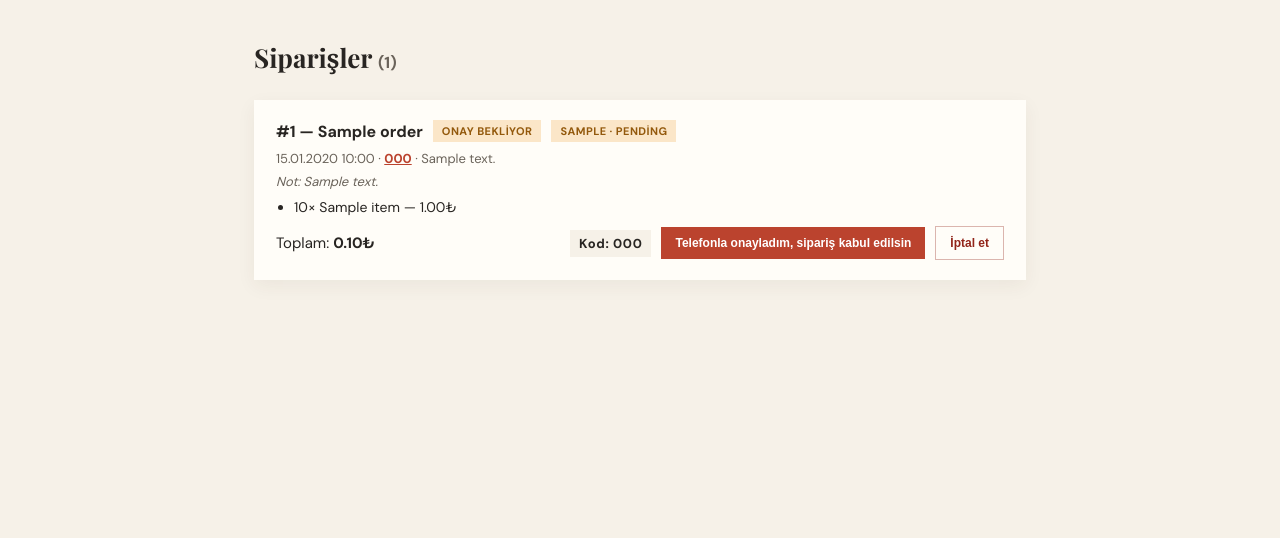
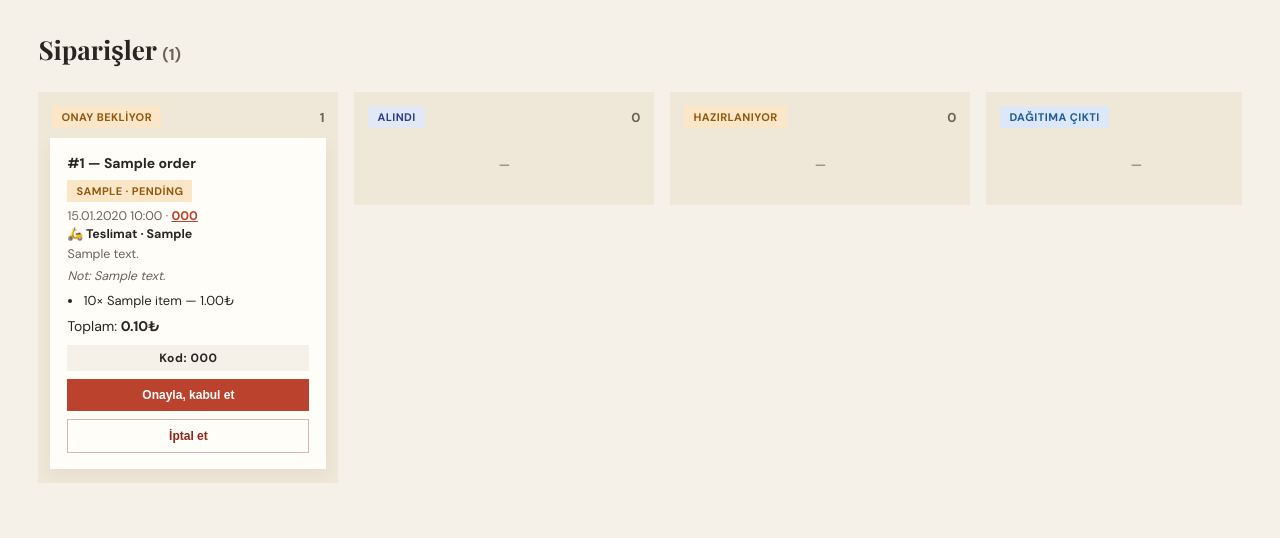
Before and after one commit to oguzhangokdaldal-coder/payidar_pide, a Flask app: page /admin/siparisler in a window 1280 px wide. Shown: the part 75-613 px from the top of the page. Run offline with Flask 3, Linux system fonts and the light colour scheme; the visitor is signed in with stand-in values (Sample User, id 1); tables that the repository leaves empty hold one stand-in row (values such as "Sample post").

Commit message:
Mahalleye gore minimum sepet tutari, Gel Al secenegi, calisma saatleri ve yonetim panelinde durum sutunlari
- Siparis sayfasina 'Adrese Teslimat' / 'Gel Al' secimi eklendi; teslimatta
  mahalle secimi zorunlu, her mahallenin kendi minimum sepet tutari var
  (Cunur 500, Mehmet Tonge 800, Akkent 1100, Dogu Kampus 600). Gel Al'da
  minimum yok, adres/mahalle istenmiyor.
- 'Konumumu kullan' butonu tarayici konumuna (Haversine ile) en yakin
  mahalleyi otomatik seciyor, musteri isterse elle degistirebiliyor.
  Konum, cihazin o anki yerini verdigi icin tek basina guvenilir kaynak
  degil; bu yuzden secim/onay her zaman musteride kaliyor.
- Minimum tutara ulasilmadiginda buton kilitlenmiyor, 'Siparisi onayla'ya
  basildiginda net bir uyari gosteriliyor (sunucu tarafinda da ayrica
  dogrulaniyor, bu yuzden client-side kontrol atlatilamaz).
- Calisma saatleri eklendi (.env: OPENING_TIME/CLOSING_TIME, varsayilan
  10:00-22:00, Turkiye saatiyle). Bu saatler disinda checkout sayfasinda
  'kapaliyiz' bandi cikiyor, sunucu da siparisi 400 ile reddediyor.
- Order modeline order_type ve neighborhood kolonlari eklendi (mevcut
  veritabaninda ALTER TABLE ile elle eklenmesi gerekiyor, migration araci
  yok).
- Yonetim panelindeki siparis listesi artik tek uzun liste degil, her
  durumun (onay bekliyor / alindi / hazirlaniyor / dagitima cikti / teslim
  edildi / iptal) kendi sutununda ayri ayri gosterildigi bir pano.

Co-Authored-By: Claude Sonnet 5 <noreply@anthropic.com>

```diff
--- a/app.py
+++ b/app.py
@@ -2,7 +2,9 @@ import hmac
 import os
 import secrets
 from datetime import datetime, timedelta
+from datetime import time as dtime
 from pathlib import Path
+from zoneinfo import ZoneInfo
 
 from dotenv import load_dotenv
 from flask import Flask, flash, jsonify, redirect, render_template, request, session, url_for
@@ -35,6 +37,31 @@ app.config["WHATSAPP_WEBHOOK_SECRET"] = os.environ.get("WHATSAPP_WEBHOOK_SECRET"
 
 ORDER_RATE_LIMIT_WINDOW_MIN = 15
 
+# Çalışma saatleri: .env'de OPENING_TIME / CLOSING_TIME ("SA:DK") ile elle
+# değiştirilebilir, ayarlanmamışsa 10:00–22:00 varsayılan kullanılır.
+TR_TZ = ZoneInfo("Europe/Istanbul")
+
+
+def _parse_hhmm(value, fallback):
+    try:
+        h, m = value.split(":")
+        return dtime(int(h), int(m))
+    except (ValueError, AttributeError, TypeError):
+        return fallback
+
+
+OPENING_TIME = _parse_hhmm(os.environ.get("OPENING_TIME"), dtime(10, 0))
+CLOSING_TIME = _parse_hhmm(os.environ.get("CLOSING_TIME"), dtime(22, 0))
+
+
+def is_shop_open(now=None):
+    """Şu an (Türkiye saatiyle) çalışma saatleri içinde miyiz?"""
+    current = (now or datetime.now(TR_TZ)).time()
+    if OPENING_TIME <= CLOSING_TIME:
+        return OPENING_TIME <= current < CLOSING_TIME
+    # Gece yarısını geçen çalışma saatleri (örn. 18:00–02:00) için.
+    return current >= OPENING_TIME or current < CLOSING_TIME
+
 # Sipariş durum akışı: her durumdan hangi durumlara geçilebileceği.
 # "onay_bekliyor" -> alındı ya da iptal; alındı -> hazırlanıyor ya da iptal; ...
 ORDER_STATUS_LABELS = {
@@ -53,6 +80,8 @@ ORDER_STATUS_TRANSITIONS = {
     "teslim_edildi": [],
     "iptal": [],
 }
+# Yönetim panelinde her durum kendi sütununda ayrı ayrı gösterilir, sırası bu.
+ORDER_STATUS_COLUMNS = ["onay_bekliyor", "alindi", "hazirlaniyor", "yolda", "teslim_edildi", "iptal"]
 
 db.init_app(app)
 with app.app_context():
@@ -89,6 +118,18 @@ PRODUCTS = [
 ]
 PRODUCTS_BY_ID = {item["id"]: item for item in PRODUCTS}
 
+# Teslimat yapılan mahalleler: her birinin minimum sepet tutarı (₺) ve yaklaşık
+# konumu (tarayıcı konumundan en yakın mahalleyi otomatik seçmek için).
+# checkout.html'deki <option> listesiyle senkron tutulmalı.
+DELIVERY_ZONES = [
+    {"slug": "cunur", "name": "Çünür", "min_order": 500, "lat": 37.8150, "lng": 30.5452},
+    {"slug": "mehmet-tonge", "name": "Mehmet Tönge", "min_order": 800, "lat": 37.8217, "lng": 30.5135},
+    {"slug": "akkent", "name": "Akkent", "min_order": 1100, "lat": 37.8239, "lng": 30.5776},
+    {"slug": "dogu-kampus", "name": "Doğu Kampüs", "min_order": 600, "lat": 37.8280, "lng": 30.5350},
+]
+DELIVERY_ZONES_BY_SLUG = {z["slug"]: z for z in DELIVERY_ZONES}
+PICKUP_ADDRESS_LABEL = "Gel Al — mağazadan teslim alınacak"
+
 CAMPAIGNS = [
     {"label": "İKİ AL BİR HEDİYE", "title": "2 Pide Alana 1 Ayran Hediye", "description": "Herhangi 2 pide siparişine 1 yayık ayran bizden."},
     {"label": "HAFTANIN PAYLAŞIMI", "title": "2 Pide + 1 Ayran = 490₺", "description": "Payidar Karışık veya Kuşbaşılı Pide'den ikisini seç, yanına ayranı ekleyelim."},
@@ -99,7 +140,7 @@ CAMPAIGNS = [
 
 TOPLINE_INFO = [
     "🔥 Bugün fırından çıkanlar",
-    "🕐 10:00 — 22:00 açığız",
+    f"🕐 {OPENING_TIME:%H:%M} — {CLOSING_TIME:%H:%M} açığız",
     "📍 Çünür, Isparta",
 ]
 
@@ -146,11 +187,24 @@ def contact():
 
 @app.route("/siparis")
 def checkout():
-    return render_template("checkout.html", active="checkout", paytr_enabled=bool(app.config["PAYTR_MERCHANT_ID"]))
+    return render_template(
+        "checkout.html",
+        active="checkout",
+        paytr_enabled=bool(app.config["PAYTR_MERCHANT_ID"]),
+        delivery_zones=DELIVERY_ZONES,
+        shop_open=is_shop_open(),
+        opening_str=f"{OPENING_TIME:%H:%M}",
+        closing_str=f"{CLOSING_TIME:%H:%M}",
+    )
 
 
 @app.route("/siparis/olustur", methods=["POST"])
 def create_order():
+    if not is_shop_open():
+        return jsonify(
+            error=f"Şu an sipariş kabul edemiyoruz. Çalışma saatlerimiz: {OPENING_TIME:%H:%M}–{CLOSING_TIME:%H:%M}."
+        ), 400
+
     data = request.get_json(silent=True) or {}
     items = data.get("items") or []
     customer_name = (data.get("customer_name") or "").strip()
@@ -158,9 +212,25 @@ def create_order():
     address = (data.get("address") or "").strip()
     note = (data.get("note") or "").strip()
     payment_method = data.get("payment_method")
+    order_type = data.get("order_type") or "teslimat"
+    neighborhood_slug = (data.get("neighborhood") or "").strip()
 
-    if not customer_name or not phone or not address:
-        return jsonify(error="Ad soyad, telefon ve adres zorunlu."), 400
+    if order_type not in ("teslimat", "gel_al"):
+        return jsonify(error="Geçersiz sipariş türü."), 400
+    if not customer_name or not phone:
+        return jsonify(error="Ad soyad ve telefon zorunlu."), 400
+
+    delivery_zone = None
+    if order_type == "teslimat":
+        if not address:
+            return jsonify(error="Teslimat adresi zorunlu."), 400
+        delivery_zone = DELIVERY_ZONES_BY_SLUG.get(neighborhood_slug)
+        if not delivery_zone:
+            return jsonify(error="Lütfen listeden bir mahalle seçin."), 400
+    else:
+        address = address or PICKUP_ADDRESS_LABEL
+        neighborhood_slug = ""
+
     if payment_method not in ("online", "kapida"):
         return jsonify(error="Geçersiz ödeme yöntemi."), 400
 
@@ -187,6 +257,13 @@ def create_order():
     if not order_items:
         return jsonify(error="Sepetiniz boş ya da geçersiz."), 400
 
+    if delivery_zone and total_kurus < delivery_zone["min_order"] * 100:
+        eksik_tl = delivery_zone["min_order"] - total_kurus / 100
+        return jsonify(
+            error=f"{delivery_zone['name']} için minimum sepet tutarı {delivery_zone['min_order']}₺ "
+                  f"— sepetinize {eksik_tl:.0f}₺ daha ekleyin."
+        ), 400
+
     if payment_method == "online" and not app.config["PAYTR_MERCHANT_ID"]:
         return jsonify(error="Online ödeme şu anda kullanılamıyor, kapıda ödemeyi seçin."), 503
 
@@ -206,6 +283,8 @@ def create_order():
         phone=phone,
         address=address,
         note=note,
+        order_type=order_type,
+        neighborhood=neighborhood_slug or None,
         payment_method=payment_method,
         payment_status="pending" if payment_method == "online" else "kapida_odeme",
         status="onay_bekliyor" if payment_method == "kapida" else "alindi",
@@ -334,11 +413,18 @@ def admin_orders():
     if not session.get("is_admin"):
         return redirect(url_for("admin_login"))
     orders = Order.query.order_by(Order.created_at.desc()).all()
+    orders_by_status = {status: [] for status in ORDER_STATUS_COLUMNS}
+    for order in orders:
+        orders_by_status.setdefault(order.status, []).append(order)
+    zone_names = {z["slug"]: z["name"] for z in DELIVERY_ZONES}
     return render_template(
         "admin_orders.html",
-        orders=orders,
+        columns=ORDER_STATUS_COLUMNS,
+        orders_by_status=orders_by_status,
+        total_count=len(orders),
         status_labels=ORDER_STATUS_LABELS,
         status_transitions=ORDER_STATUS_TRANSITIONS,
+        zone_names=zone_names,
     )
 
 
--- a/models.py
+++ b/models.py
@@ -15,6 +15,9 @@ class Order(db.Model):
     phone = db.Column(db.String(30), nullable=False)
     address = db.Column(db.String(400), nullable=False)
     note = db.Column(db.String(300), default="")
+
+    order_type = db.Column(db.String(20), default="teslimat")  # teslimat | gel_al
+    neighborhood = db.Column(db.String(50), nullable=True)  # yalnızca teslimat siparişlerinde dolu
 
     payment_method = db.Column(db.String(20), nullable=False)  # "online" | "kapida"
     payment_status = db.Column(db.String(20), default="pending")  # pending | paid | failed
--- a/requirements.txt
+++ b/requirements.txt
@@ -1,3 +1,4 @@
 Flask
 Flask-SQLAlchemy
 python-dotenv
+tzdata
--- a/static/admin.css
+++ b/static/admin.css
@@ -32,11 +32,20 @@ body.admin-body { margin: 0; background: var(--cream); color: var(--ink); font-f
 .admin-main h2 { font-family: var(--serif); font-size: 26px; margin: 0 0 24px; }
 .admin-main h2 small { color: var(--muted); font-size: 16px; font-family: var(--sans); }
 .admin-empty { color: var(--muted); }
+.admin-main-board { max-width: 100%; padding: 32px 3vw 40px; }
 
-.admin-orders { display: flex; flex-direction: column; gap: 16px; }
-.admin-order-card { background: var(--paper); padding: 20px 22px; box-shadow: 0 6px 18px #4b34200f; }
-.admin-order-head { display: flex; align-items: center; gap: 10px; flex-wrap: wrap; margin-bottom: 8px; }
-.admin-order-head strong { font-size: 16px; }
+/* Sütunlu (kanban) sipariş panosu — her durum kendi kutusunda */
+.order-board { display: flex; gap: 16px; align-items: start; overflow-x: auto; padding-bottom: 16px; }
+.order-column { flex: 0 0 300px; background: #efe7d8; display: flex; flex-direction: column; max-height: calc(100vh - 200px); }
+.order-column-head { display: flex; align-items: center; justify-content: space-between; gap: 8px; padding: 14px 14px 10px; position: sticky; top: 0; background: #efe7d8; z-index: 1; }
+.order-column-head small { font-size: 13px; font-weight: 700; color: var(--muted); }
+.order-column-body { overflow-y: auto; padding: 0 12px 14px; display: flex; flex-direction: column; gap: 12px; }
+.order-column-empty { color: var(--muted); font-size: 13px; text-align: center; padding: 18px 0; margin: 0; }
+
+.admin-order-card { background: var(--paper); padding: 16px 17px; box-shadow: 0 6px 16px #4b34200f; }
+.admin-order-card.is-cancelled { opacity: .6; }
+.admin-order-head { display: flex; align-items: center; gap: 8px; flex-wrap: wrap; margin-bottom: 6px; }
+.admin-order-head strong { font-size: 14px; }
 .admin-badge { font-size: 11px; font-weight: 700; padding: 4px 9px; text-transform: uppercase; letter-spacing: .04em; background: var(--line); color: var(--ink); }
 .admin-badge.pay-paid { background: #d8ecd6; color: #2b6b2c; }
 .admin-badge.pay-pending { background: #fbe6c8; color: #93590c; }
@@ -48,27 +57,18 @@ body.admin-body { margin: 0; background: var(--cream); color: var(--ink); font-f
 .admin-badge.status-yolda { background: #dce8f8; color: #1f5c9e; }
 .admin-badge.status-teslim_edildi { background: #d8ecd6; color: #2b6b2c; }
 .admin-badge.status-iptal { background: #f8dede; color: #92251a; }
-.admin-order-meta { color: var(--muted); font-size: 13px; margin: 0 0 6px; }
+.admin-order-meta { color: var(--muted); font-size: 12.5px; margin: 0 0 2px; }
 .admin-order-meta a { color: var(--tomato); font-weight: 700; border-bottom: 1px solid transparent; }
 .admin-order-meta a:hover { border-color: var(--tomato); }
-.admin-order-note { font-size: 13px; margin: 0 0 8px; font-style: italic; color: var(--muted); }
-.admin-order-items { margin: 0 0 10px; padding-left: 18px; font-size: 14px; }
+.admin-order-type { font-size: 12.5px; font-weight: 700; margin: 0 0 4px; }
+.admin-order-address { font-size: 12.5px; color: var(--muted); margin: 0 0 6px; }
+.admin-order-note { font-size: 12.5px; margin: 0 0 8px; font-style: italic; color: var(--muted); }
+.admin-order-items { margin: 0 0 8px; padding-left: 16px; font-size: 13px; }
+.admin-order-total { font-size: 14px; margin-bottom: 10px; }
 
-/* Durum ilerleme çubuğu */
-.order-stepper { list-style: none; display: flex; margin: 4px 0 14px; padding: 0; border: 1px solid var(--line); overflow: hidden; }
-.order-step { flex: 1; text-align: center; font-size: 11px; font-weight: 700; letter-spacing: .02em; padding: 8px 6px; background: var(--cream); color: var(--muted); border-right: 1px solid var(--line); }
-.order-step:last-child { border-right: 0; }
-.order-step.done { background: #efe3d3; color: var(--ink); }
-.order-step.current { background: var(--tomato); color: #fff; }
-
-.admin-order-card.is-cancelled { opacity: .6; }
-
-.admin-order-bottom { display: flex; justify-content: space-between; align-items: center; flex-wrap: wrap; gap: 10px; }
-.admin-order-total { font-size: 15px; }
-.admin-order-actions { display: flex; align-items: center; gap: 10px; flex-wrap: wrap; }
-.admin-status-form { display: flex; align-items: center; gap: 12px; }
-.admin-confirm-code { font-size: 13px; font-weight: 700; letter-spacing: .05em; background: var(--cream); padding: 5px 9px; }
-.status-btn { border: 0; font-weight: 700; font-size: 12px; padding: 9px 14px; cursor: pointer; }
+.admin-order-actions { display: flex; flex-direction: column; align-items: stretch; gap: 8px; }
+.admin-confirm-code { font-size: 12px; font-weight: 700; letter-spacing: .05em; background: var(--cream); padding: 5px 9px; text-align: center; }
+.status-btn { border: 0; font-weight: 700; font-size: 12px; padding: 9px 12px; cursor: pointer; width: 100%; }
 .status-btn-primary { background: var(--tomato); color: #fff; }
 .status-btn-primary:hover { background: #963522; }
 .status-btn-cancel { background: transparent; color: #92251a; border: 1px solid #92251a55; }
--- a/static/script.js
+++ b/static/script.js
@@ -64,6 +64,7 @@ function updateCart() {
     document.querySelector('#startShopping')?.addEventListener('click', closeCart);
   }
   saveCart();
+  document.dispatchEvent(new CustomEvent('cart:updated'));
 }
 
 document.querySelector('#cartItems')?.addEventListener('click', (event) => {
--- a/templates/admin_orders.html
+++ b/templates/admin_orders.html
@@ -11,38 +11,41 @@
     <h1>Payidar <span>Yönetim</span></h1>
     <a href="{{ url_for('admin_logout') }}">Çıkış yap</a>
   </header>
-  <main class="admin-main">
-    <h2>Siparişler <small>({{ orders|length }})</small></h2>
-    {% if not orders %}
+  <main class="admin-main admin-main-board">
+    <h2>Siparişler <small>({{ total_count }})</small></h2>
+    {% if not total_count %}
       <p class="admin-empty">Henüz sipariş yok.</p>
     {% else %}
-    {% set flow = ["alindi", "hazirlaniyor", "yolda", "teslim_edildi"] %}
-    <div class="admin-orders">
-      {% for order in orders %}
+    <div class="order-board">
+      {% for status in columns %}
+      <div class="order-column">
+        <div class="order-column-head">
+          <span class="admin-badge status-{{ status }}">{{ status_labels.get(status, status) }}</span>
+          <small>{{ orders_by_status[status]|length }}</small>
+        </div>
+        <div class="order-column-body">
+          {% if not orders_by_status[status] %}
+          <p class="order-column-empty">—</p>
+          {% endif %}
+          {% for order in orders_by_status[status] %}
           <article class="admin-order-card{% if order.status == 'iptal' %} is-cancelled{% endif %}">
             <div class="admin-order-head">
               <strong>#{{ order.id }} — {{ order.customer_name }}</strong>
-          <span class="admin-badge status-{{ order.status }}">{{ status_labels.get(order.status, order.status) }}</span>
               <span class="admin-badge pay-{{ order.payment_status }}">{{ order.payment_method }} · {{ order.payment_status }}</span>
             </div>
-        <p class="admin-order-meta">{{ order.created_at.strftime('%d.%m.%Y %H:%M') }} · <a href="tel:{{ order.phone|replace(' ', '') }}">{{ order.phone }}</a> · {{ order.address }}</p>
+            <p class="admin-order-meta">
+              {{ order.created_at.strftime('%d.%m.%Y %H:%M') }} · <a href="tel:{{ order.phone|replace(' ', '') }}">{{ order.phone }}</a>
+            </p>
+            <p class="admin-order-type">
+              {% if order.order_type == 'gel_al' %}🏪 Gel Al{% else %}🛵 Teslimat{% if order.neighborhood %} · {{ zone_names.get(order.neighborhood, order.neighborhood) }}{% endif %}{% endif %}
+            </p>
+            {% if order.order_type != 'gel_al' %}<p class="admin-order-address">{{ order.address }}</p>{% endif %}
             {% if order.note %}<p class="admin-order-note">Not: {{ order.note }}</p>{% endif %}
             <ul class="admin-order-items">
               {% for item in order.items %}
               <li>{{ item.quantity }}× {{ item.product_name }} — {{ '%.2f'|format(item.line_total_tl) }}₺</li>
               {% endfor %}
             </ul>
-
-        {% if order.status in flow %}
-        {% set current_idx = flow.index(order.status) %}
-        <ol class="order-stepper">
-          {% for step_key in flow %}
-          <li class="order-step{% if loop.index0 <= current_idx %} done{% endif %}{% if loop.index0 == current_idx %} current{% endif %}">{{ status_labels[step_key] }}</li>
-          {% endfor %}
-        </ol>
-        {% endif %}
-
-        <div class="admin-order-bottom">
             <div class="admin-order-total">Toplam: <strong>{{ '%.2f'|format(order.total_price_tl) }}₺</strong></div>
             <div class="admin-order-actions">
               {% if order.status == 'onay_bekliyor' %}
@@ -50,25 +53,27 @@
               {% endif %}
               {% for next_status in status_transitions.get(order.status, []) %}
                 {% if next_status == 'iptal' %}
-              <form method="post" action="{{ url_for('admin_update_order_status', order_id=order.id) }}" class="admin-status-form" onsubmit="return confirm('Bu siparişi iptal etmek istediğine emin misin?');">
+                <form method="post" action="{{ url_for('admin_update_order_status', order_id=order.id) }}" onsubmit="return confirm('Bu siparişi iptal etmek istediğine emin misin?');">
                   <input type="hidden" name="durum" value="iptal">
                   <button type="submit" class="status-btn status-btn-cancel">İptal et</button>
                 </form>
                 {% elif order.status == 'onay_bekliyor' %}
-              <form method="post" action="{{ url_for('admin_update_order_status', order_id=order.id) }}" class="admin-status-form">
+                <form method="post" action="{{ url_for('admin_update_order_status', order_id=order.id) }}">
                   <input type="hidden" name="durum" value="{{ next_status }}">
-                <button type="submit" class="status-btn status-btn-primary">Telefonla onayladım, sipariş kabul edilsin</button>
+                  <button type="submit" class="status-btn status-btn-primary">Onayla, kabul et</button>
                 </form>
                 {% else %}
-              <form method="post" action="{{ url_for('admin_update_order_status', order_id=order.id) }}" class="admin-status-form">
+                <form method="post" action="{{ url_for('admin_update_order_status', order_id=order.id) }}">
                   <input type="hidden" name="durum" value="{{ next_status }}">
-                <button type="submit" class="status-btn status-btn-primary">{{ status_labels[next_status] }} olarak işaretle</button>
+                  <button type="submit" class="status-btn status-btn-primary">{{ status_labels[next_status] }} →</button>
                 </form>
                 {% endif %}
               {% endfor %}
             </div>
+          </article>
+          {% endfor %}
         </div>
-      </article>
+      </div>
       {% endfor %}
     </div>
     {% endif %}
```
Also changed, not shown: static/checkout.js (+125 -5 lines), static/styles.css (+11 -1 lines), templates/checkout.html (+35 -5 lines), 1 other file. Lines whose indentation alone changed are shown as unchanged.
